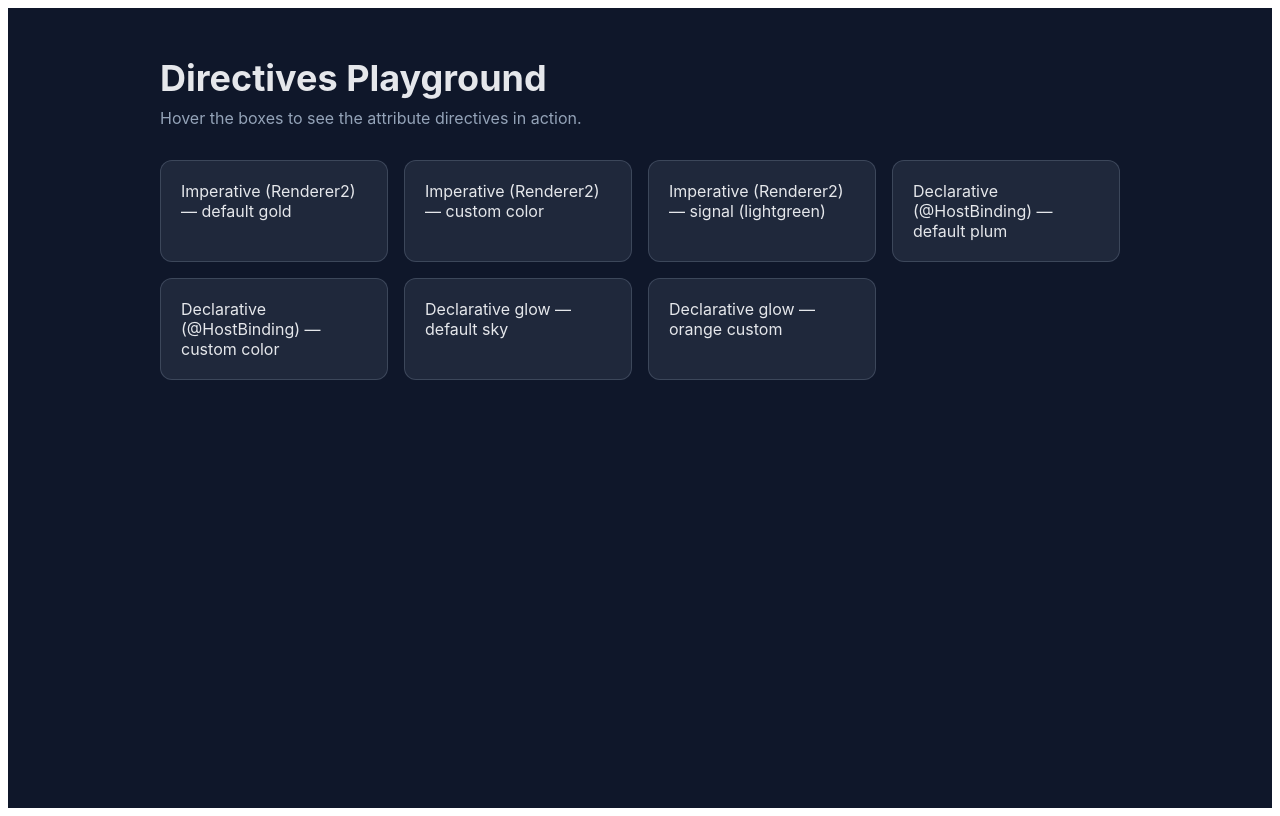
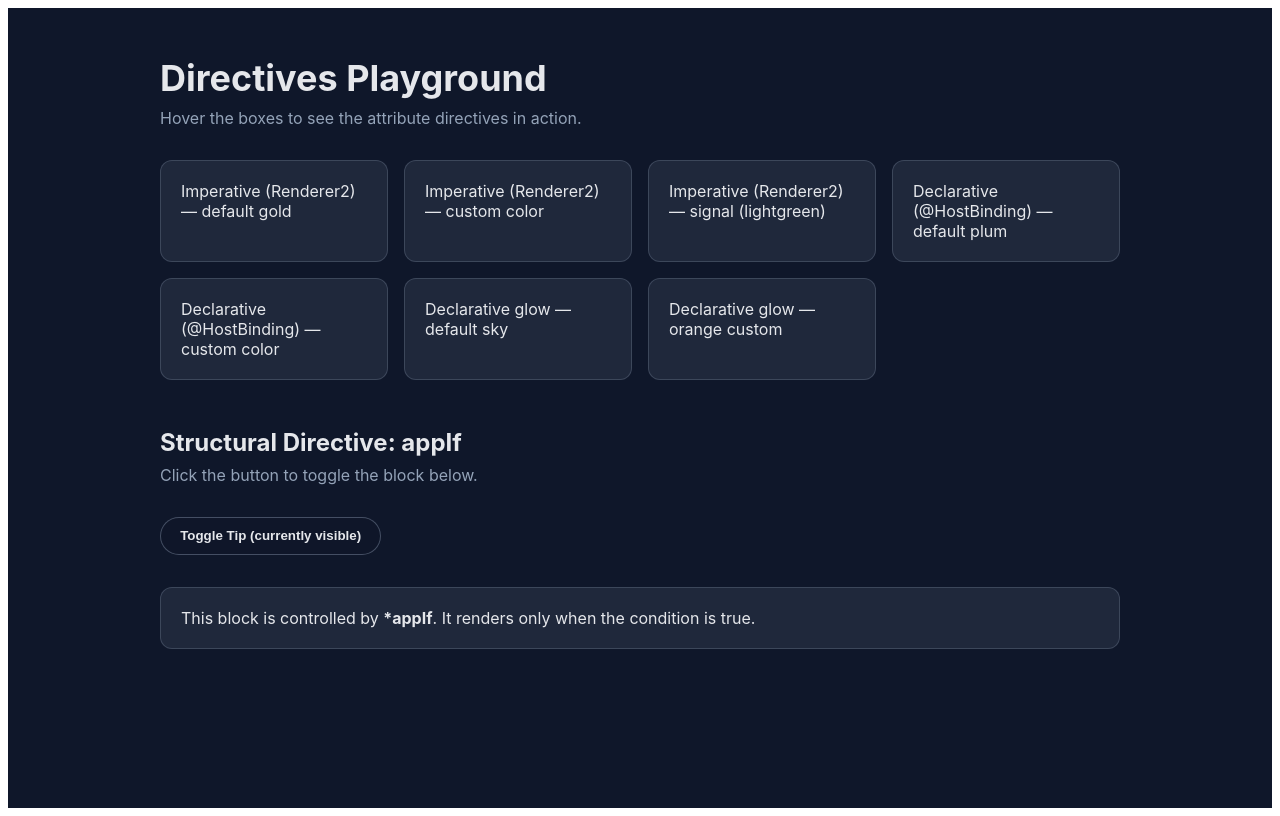
Before and after one commit to RamanMilashevich/angular-study, an Angular app in the folder directives-playground/: page / in a window 1280 px wide. Built offline with nearby package versions, Linux system fonts and the light colour scheme.

Commit message:
feat: add structural appIf directive

```diff
--- a/directives-playground/src/app/app.css
+++ b/directives-playground/src/app/app.css
@@ -17,6 +17,11 @@ h1 {
   font-size: 2.25rem;
 }
 
+h2 {
+  margin: 0 0 0.5rem;
+  font-size: 1.5rem;
+}
+
 .hint {
   margin: 0 0 2rem;
   color: #94a3b8;
@@ -26,6 +31,10 @@ h1 {
   display: grid;
   gap: 1rem;
   grid-template-columns: repeat(auto-fit, minmax(220px, 1fr));
+}
+
+.section {
+  margin-top: 3rem;
 }
 
 .card {
@@ -41,3 +50,24 @@ h1 {
   transform: translateY(-2px);
   box-shadow: 0 10px 25px rgba(15, 23, 42, 0.35);
 }
+
+.btn {
+  margin-bottom: 1.5rem;
+  padding: 0.65rem 1.2rem;
+  border-radius: 999px;
+  border: 1px solid rgba(148, 163, 184, 0.4);
+  background: rgba(15, 23, 42, 0.4);
+  color: inherit;
+  font-weight: 600;
+  cursor: pointer;
+  transition: transform 120ms ease, border-color 120ms ease;
+}
+
+.btn:hover {
+  transform: translateY(-1px);
+  border-color: rgba(56, 189, 248, 0.9);
+}
+
+.tip {
+  margin-top: 0.5rem;
+}
--- a/directives-playground/src/app/app.html
+++ b/directives-playground/src/app/app.html
@@ -31,4 +31,18 @@
       Declarative glow — orange custom
     </article>
   </section>
+
+  <section class="section">
+    <h2>Structural Directive: appIf</h2>
+    <p class="hint">Click the button to toggle the block below.</p>
+
+    <button class="btn" type="button" (click)="toggleTip()">
+      Toggle Tip (currently {{ showTip() ? 'visible' : 'hidden' }})
+    </button>
+
+    <div class="card tip" *appIf="showTip()">
+      This block is controlled by <strong>*appIf</strong>.
+      It renders only when the condition is true.
+    </div>
+  </section>
 </main>
--- a/directives-playground/src/app/app.ts
+++ b/directives-playground/src/app/app.ts
@@ -1,15 +1,21 @@
 import { Component, signal } from '@angular/core';
+import { AppIfDirective } from './directives/app-if';
 import { HighlightDirective } from './directives/highlight';
+import { HoverGlowDirective } from './directives/hover-glow';
 import { HoverHighlightDirective } from './directives/hover-highlight';
-import { HoverGlowDirective } from './directives/hover-glow';
 
 @Component({
   selector: 'app-root',
-  imports: [HighlightDirective, HoverHighlightDirective, HoverGlowDirective],
+  imports: [AppIfDirective, HighlightDirective, HoverGlowDirective, HoverHighlightDirective],
   templateUrl: './app.html',
   styleUrl: './app.css'
 })
 export class App {
   protected readonly title = signal('directives-playground');
   protected readonly favoriteColor = signal('lightgreen');
+  protected readonly showTip = signal(true);
+
+  toggleTip(): void {
+    this.showTip.update((current) => !current);
+  }
 }
--- /dev/null
+++ b/directives-playground/src/app/directives/app-if.ts
@@ -0,0 +1,28 @@
+import { Directive, Input, TemplateRef, ViewContainerRef } from '@angular/core';
+
+@Directive({
+  selector: '[appIf]',
+  standalone: true,
+})
+export class AppIfDirective {
+  private hasView = false;
+
+  constructor(
+    private readonly templateRef: TemplateRef<unknown>,
+    private readonly viewContainer: ViewContainerRef,
+  ) {}
+
+  @Input()
+  set appIf(condition: boolean) {
+    if (condition && !this.hasView) {
+      this.viewContainer.createEmbeddedView(this.templateRef);
+      this.hasView = true;
+      return;
+    }
+
+    if (!condition && this.hasView) {
+      this.viewContainer.clear();
+      this.hasView = false;
+    }
+  }
+}
```
Also changed, not shown: 1 other file (tests, documents, lock files or other folders).
